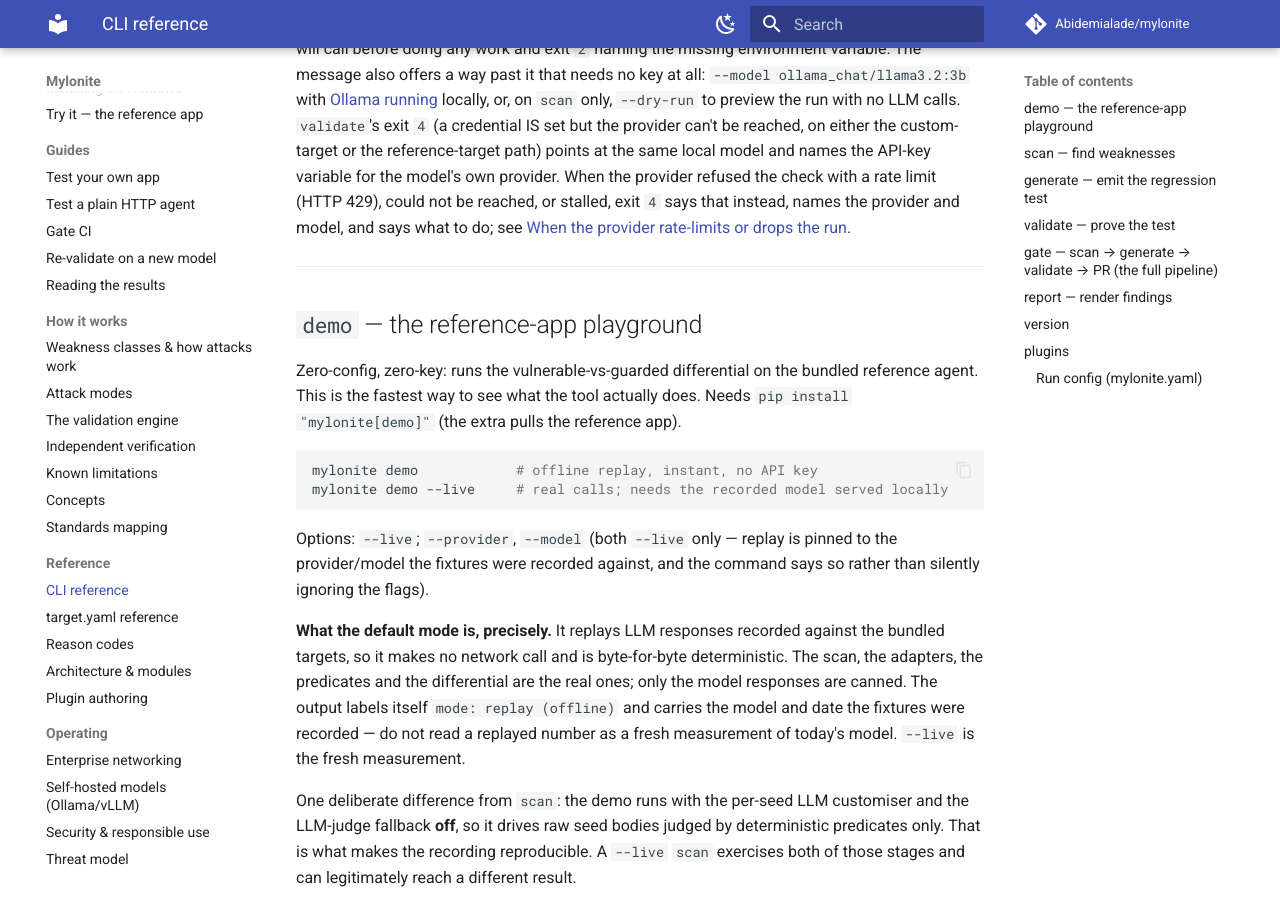
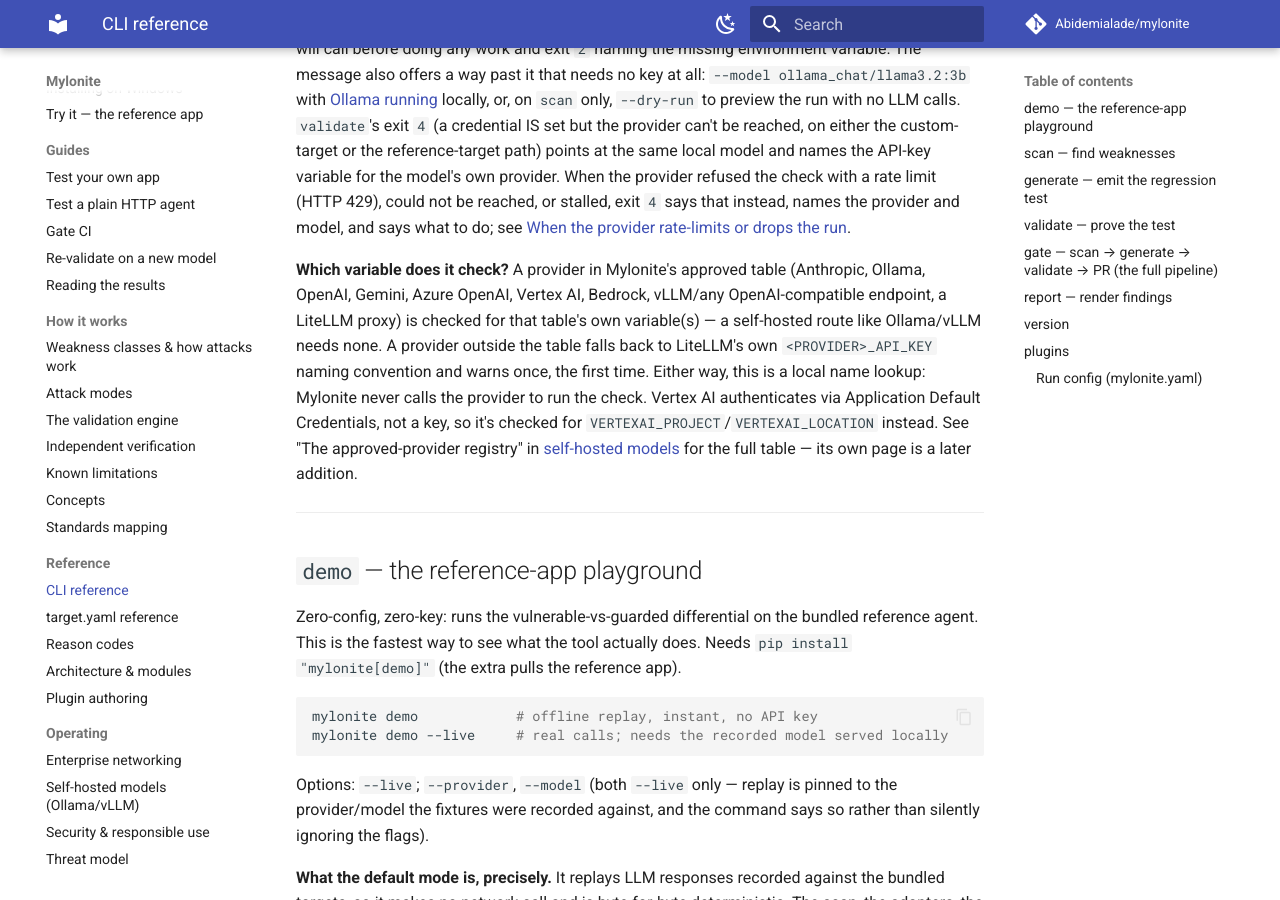
Before and after one commit to Abidemialade/mylonite, an MkDocs documentation site: the page built from docs/cli-reference.md, in a window 1280 px wide and 900 px high, scrolled down 550 px. Built offline with MkDocs 1.6.1 and Material for MkDocs 9.7.7, drawn with Linux system fonts in a browser that asks for light colours; comment, search, counter and statistics services are not loaded.

Commit message:
docs(cli-reference): describe the provider-table key check
config.py's require_llm_configured changed behaviour (the provider
registry work), and docs/cli-reference.md's credential section didn't
follow -- check_docs_sync --ci caught it.

Extend the existing "No LLM credential configured?" section: which
variable gets checked (the approved table's own var(s), a keyless local
route's none, or a guessed <PROVIDER>_API_KEY with a one-time warning for
anything outside the table), that it's always a local name lookup and
never a call to the provider, and Vertex AI's ADC variables
(VERTEXAI_PROJECT/VERTEXAI_LOCATION) instead of a key. Points at the table
itself in self-hosted-models.md; its own page is a later PR.

Co-Authored-By: Claude Sonnet 5 <noreply@anthropic.com>
Claude-Session: https://claude.ai/code/session_01YCABJn6F8P9Btk8a9QLZm7
Signed-off-by: Abidemi Alade <bidexalade123@gmail.com>

```diff
--- a/docs/cli-reference.md
+++ b/docs/cli-reference.md
@@ -29,6 +29,17 @@ provider refused the check with a rate limit (HTTP 429), could not be reached, o
 stalled, exit `4` says that instead, names the provider and model, and says what to
 do; see
 [When the provider rate-limits or drops the run](reading-results.md#when-the-provider-rate-limits-or-drops-the-run).
+
+**Which variable does it check?** A provider in Mylonite's approved table (Anthropic,
+Ollama, OpenAI, Gemini, Azure OpenAI, Vertex AI, Bedrock, vLLM/any OpenAI-compatible
+endpoint, a LiteLLM proxy) is checked for that table's own variable(s) — a self-hosted
+route like Ollama/vLLM needs none. A provider outside the table falls back to LiteLLM's
+own `<PROVIDER>_API_KEY` naming convention and warns once, the first time. Either way,
+this is a local name lookup: Mylonite never calls the provider to run the check.
+Vertex AI authenticates via Application Default Credentials, not a key, so it's checked
+for `VERTEXAI_PROJECT`/`VERTEXAI_LOCATION` instead. See "The approved-provider registry"
+in [self-hosted models](self-hosted-models.md#the-approved-provider-registry) for the
+full table — its own page is a later addition.
 
 ---
 
```
